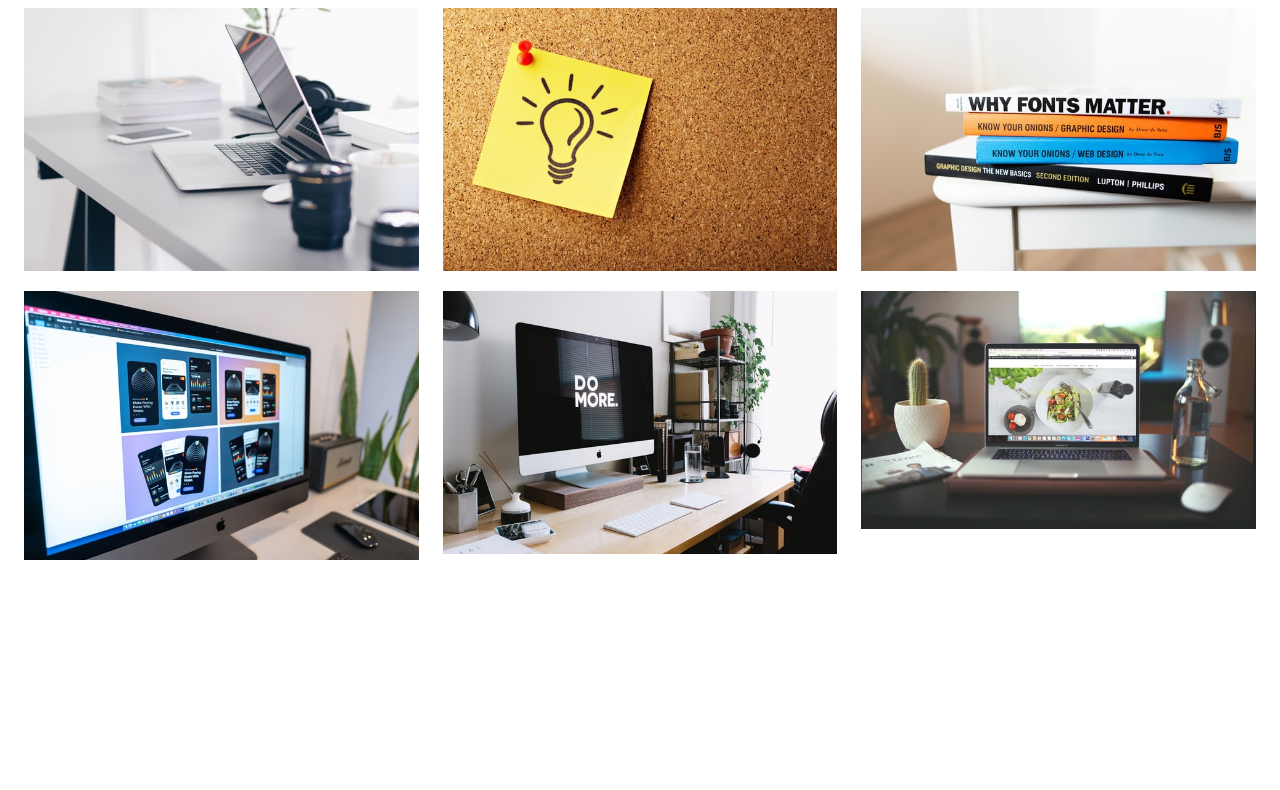
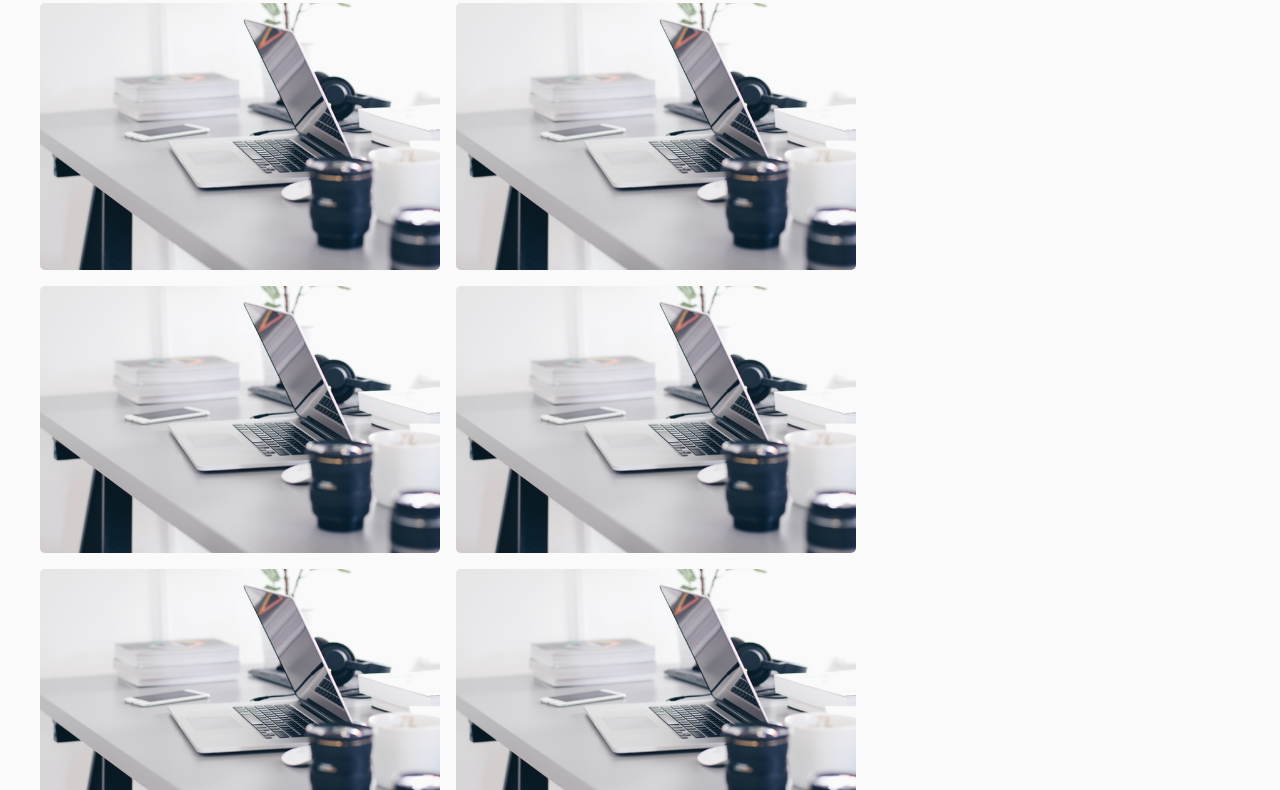
Before and after one commit to JoshuaB94/JoshuaB94.github.io, a plain HTML site: page index.html in a window 1280 px wide. Shown: the part 714-1504 px from the top of the page. Before the commit the page ends 1341 px from the top, so only its background shows below. Drawn offline with nearby package versions, Linux system fonts and the light colour scheme.

Commit message:
Cleaned up some messed up code. Removed uneccessary CSS. Established a flexbox for the projects section images

```diff
--- a/index.html
+++ b/index.html
@@ -37,29 +37,31 @@
             </div>
 
             <!---Projects Wrapper-->
-            <div class="row project-row">
-                <div class="col-4">
+            <div class="project-row--flex">
+                <div class="imagecard-flex">
                     <img class ="project-image" src="images/photography-lens-laptop-desk.jpeg" alt="">
                 </div>
-                <div class="col-4">
-                    <img class ="project-image" src="images/sticky-note-with-light-bulb-on-a-corkboard.jpeg" alt="">
+                <div class="imagecard-flex">
+                    <img class ="project-image" src="images/photography-lens-laptop-desk.jpeg" alt="">
                 </div>
-                <div class="col-4">
-                    <img class ="project-image" src="images/books-on-a-table.jpeg" alt="">
+                <div class="imagecard-flex">
+                    <img class ="project-image" src="images/photography-lens-laptop-desk.jpeg" alt="">
                 </div>
-                <div class="col-4">
-                    <img class ="project-image" src="images/app-design-prototyping-on-imac.jpeg" alt="">
+                <div class="imagecard-flex">
+                    <img class ="project-image" src="images/photography-lens-laptop-desk.jpeg" alt="">
                 </div>
-                <div class="col-4">
-                    <img class ="project-image" src="images/do-more-wallpaper-on-imac.jpeg" alt="">
+                <div class="imagecard-flex">
+                    <img class ="project-image" src="images/photography-lens-laptop-desk.jpeg" alt="">
                 </div>
-                <div class="col-4">
-                    <img class ="project-image" src="images/macbook-pro-showing-vegetable-website.jpeg" alt="">
+                <div class="imagecard-flex">
+                    <img class ="project-image" src="images/photography-lens-laptop-desk.jpeg" alt="">
                 </div>
             </div>
         </div>
     </section>
 
+
+
     <!--Javascript Area-->
     <script src="https://cdn.jsdelivr.net/npm/bootstrap@5.1.3/dist/js/bootstrap.bundle.min.js" integrity="sha384-ka7Sk0Gln4gmtz2MlQnikT1wXgYsOg+OMhuP+IlRH9sENBO0LRn5q+8nbTov4+1p" crossorigin="anonymous"></script>
 </body>
--- a/styles/stylesheet.css
+++ b/styles/stylesheet.css
@@ -1,12 +1,4 @@
 /*---Hero Section---*/
-.bd-placeholder-img {
-    font-size: 1.125rem;
-    text-anchor: middle;
-    -webkit-user-select: none;
-    -moz-user-select: none;
-    user-select: none;
-  }
-
 /*Section Background*/
 .main-hero-section {
     background-color: #2D3142;
@@ -36,7 +28,7 @@
 
 /*---Project Section---*/
 .section-heading {
-    margin-bottom: 3%;
+    margin-right: 1%;
 }
 .project-heading {
     text-align: right;
@@ -44,14 +36,18 @@
     color: rgba(45, 49, 66, 0.214);
 }
 .project-image {
-    width: 100%;
-    margin-bottom: 5%;
+    width: 25rem;
+    margin-bottom: 1rem;
+    margin-right: 1rem;
+    border-radius: 5px;
 }
-
-
-/*---Media Query---*/
-@media (min-width: 768px) {
-.bd-placeholder-img-lg {
-    font-size: 3.5rem;
+.project-row--flex {
+    display: flex;
+    flex-wrap: wrap;
+    width: 70vw;
+    padding: 1rem;
 }
+.project-section {
+    background-color: #fafafa;
+    padding-bottom: 1rem;
 }
```
Also changed, not shown: images/app-design-prototyping-on-imac.jpeg (deleted), 1 other file.
